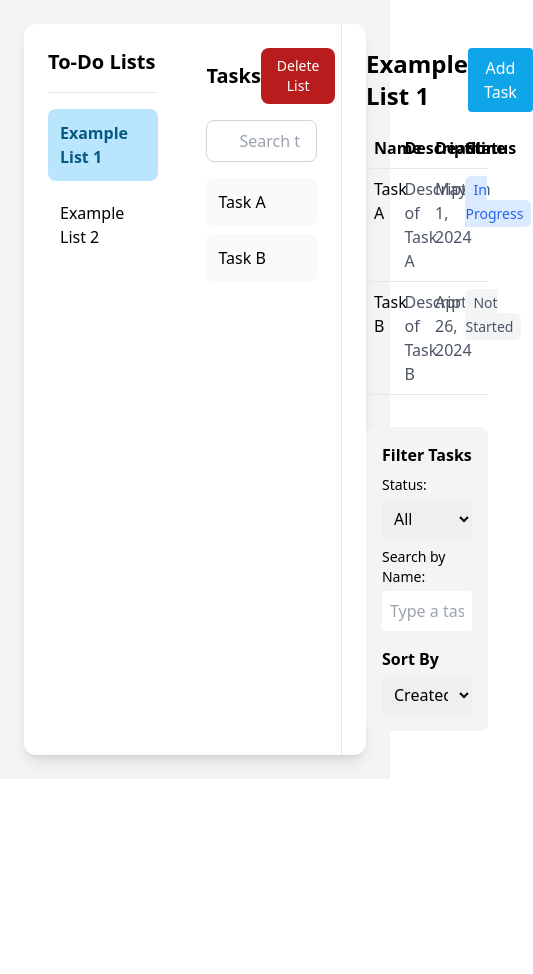
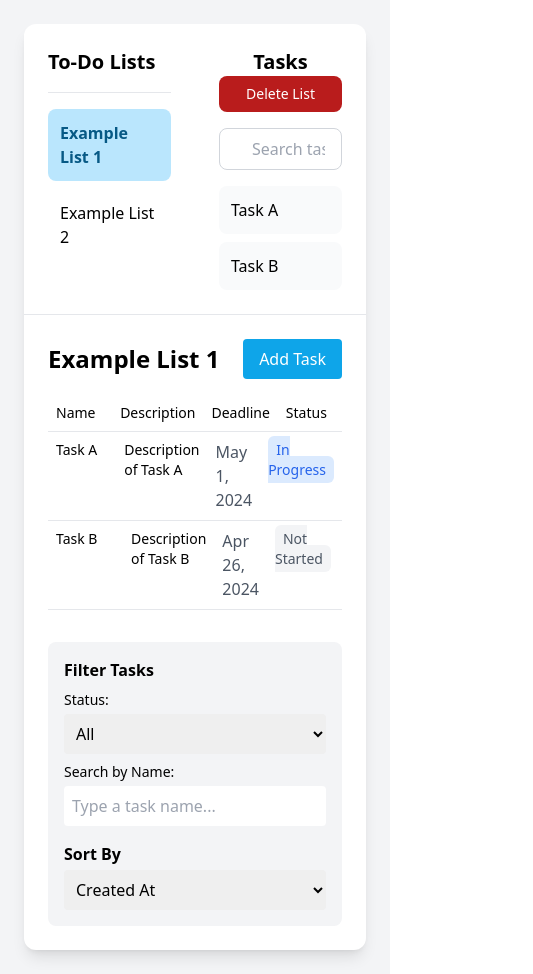
Before and after one commit to ozgecanodemis/ToDo-App, a React (Vite) app: page / in a window 390 px wide. Shown: the whole page, 533 px wide, since content can reach past the window. Before the commit the page ends 844 px from the top, so only its background shows below. Built offline with nearby package versions, Linux system fonts and the light colour scheme; data requests are answered from the project's data file.

Commit message:
add responsive

```diff
--- a/src/components/TaskDetails.jsx
+++ b/src/components/TaskDetails.jsx
@@ -13,7 +13,7 @@ function TaskDetails({ selectedList }) {
     const [showModal, setShowModal] = useState(false)
     const [tasks, setTasks] = useState([])
 
-    // selectedList değiştiğinde tasks'ı güncelle
+
     useEffect(() => {
         if (selectedList) {
             setTasks(selectedList.tasks || [])
@@ -99,16 +99,16 @@ function TaskDetails({ selectedList }) {
 
                 <div className="flex flex-col">
                     <div className="flex border-b">
-                        <div className="w-1/4 p-2 font-bold">Name</div>
-                        <div className="w-1/4 p-2 font-bold">Description</div>
-                        <div className="w-1/4 p-2 font-bold">Deadline</div>
-                        <div className="w-1/4 p-2 font-bold">Status</div>
+                        <div className="w-full sm:w-1/2 md:w-1/4 p-2 text-sm sm:text-base font-medium">Name</div>
+                        <div className="w-full sm:w-1/2 md:w-1/4 p-2 text-sm sm:text-base font-medium">Description</div>
+                        <div className="w-full sm:w-1/2 md:w-1/4 p-2 text-sm sm:text-base font-medium">Deadline</div>
+                        <div className="w-full sm:w-1/2 md:w-1/4 p-2 text-sm sm:text-base font-medium">Status</div>
                     </div>
                     {filteredAndSortedTasks.length > 0 ? (
                         filteredAndSortedTasks.map((task) => (
                             <div key={task.id} className="flex border-b hover:bg-gray-50">
-                                <div className="w-1/4 p-2 font-medium">{task.name}</div>
-                                <div className="w-1/4 p-2 text-gray-600">{task.description}</div>
+                                <div className="w-full sm:w-1/2 md:w-1/4 p-2 text-sm sm:text-base font-medium">{task.name}</div>
+                                <div className="w-full sm:w-1/2 md:w-1/4 p-2 text-sm sm:text-base font-medium">{task.description}</div>
                                 <div className="w-1/4 p-2 text-gray-600">
                                     {new Date(task.deadline).toLocaleDateString(undefined, {
                                         year: "numeric",
@@ -116,7 +116,7 @@ function TaskDetails({ selectedList }) {
                                         day: "numeric",
                                     })}
                                 </div>
-                                <div className="w-1/4 p-2">
+                                <div className="w-full sm:w-1/2 md:w-1/4 p-2 text-sm sm:text-base font-medium">
                                     <span className={`px-2 py-1 rounded-md text-sm font-medium ${getStatusColor(task.status)}`}>
                                         {task.status}
                                     </span>
--- a/src/components/ToDoLists.jsx
+++ b/src/components/ToDoLists.jsx
@@ -61,10 +61,11 @@ function ToDoLists() {
 
     return (
         <div className="bg-gray-100 p-6">
-            <div className="max-w-7xl mx-auto bg-white shadow-lg rounded-xl flex divide-x">
-                <div>
-                    <div className="flex ">
-                        <div className="w-1/2 p-6">
+            <div className="max-w-7xl mx-auto bg-white shadow-lg rounded-xl flex flex-col md:flex-row divide-y md:divide-x ">
+
+
+                <div className="flex flex-row md:flex-col lg:flex-row">
+                    <div className="w-full lg:w-1/2 p-6">
                         <h2 className="text-xl font-bold mb-4">To-Do Lists</h2>
                         <hr className="mb-4" />
                         {error && <div className="bg-red-100 text-red-700 p-3 rounded-lg mb-4">{error}</div>}
@@ -90,13 +91,13 @@ function ToDoLists() {
                         </ul>
                     </div>
 
-                        <div className="w-1/2 p-6">
-                            <div className="flex justify-between items-center mb-4">
+                    <div className="w-full lg:w-1/2 p-6">
+                        <div className="flex flex-col md:flex-row justify-between items-center mb-4">
                             <h2 className="text-xl font-bold">Tasks</h2>
                             {selectedList && (
                                 <button
                                     onClick={handleDelete}
-                                        className="bg-red-700 hover:bg-red-600 text-white px-4 py-2 rounded-lg text-sm font-medium transition-colors"
+                                    className="bg-red-700 w-full md:w-1/2 hover:bg-red-600 text-white px-4 py-2 rounded-lg text-sm font-medium transition-colors"
                                 >
                                     Delete List
                                 </button>
@@ -142,9 +143,9 @@ function ToDoLists() {
                         )}
                     </div>
                 </div>
-                </div>
 
-                <div className="w-1/2 p-6">
+
+                <div className="w-full md:w-1/2 p-6">
                     <TaskDetails
                         selectedTask={selectedTask}
                         selectedList={selectedList}
```
Lines whose indentation alone changed are shown as unchanged.
